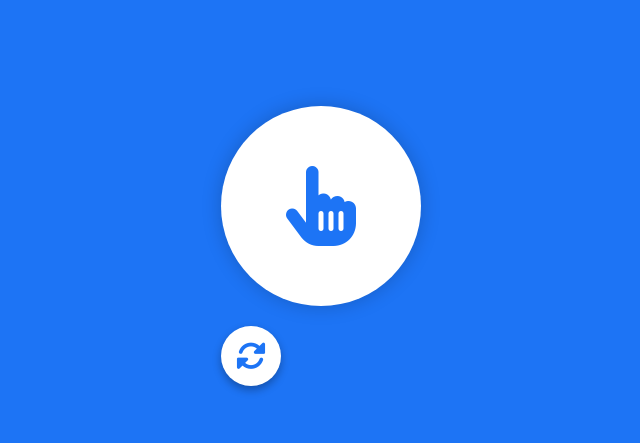
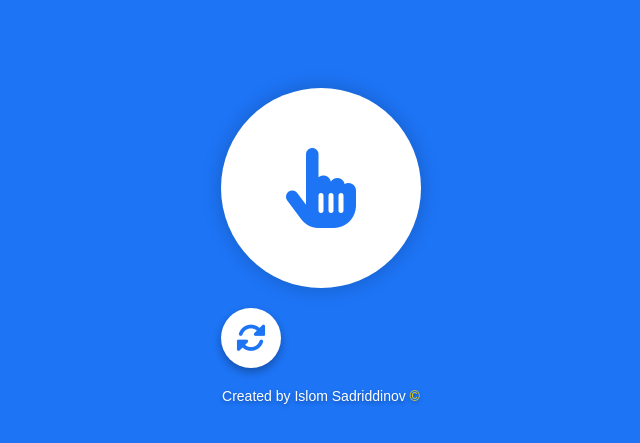
Before and after one commit to itisislom/counting, a plain HTML site: page index.html in a window 1280 px wide. Shown: the part 197-640 px from the top of the page, without its empty margins (319-959 px from the left). Drawn offline with Linux system fonts and the light colour scheme.

Commit message:
Update index.html
Added my name

```diff
--- a/index.html
+++ b/index.html
@@ -12,6 +12,7 @@
             background-color: #1D74F5; /* Яркий синий цвет */
             height: 100vh;
             display: flex;
+            flex-direction: column; /* Вертикальное выравнивание */
             justify-content: center;
             align-items: center;
             font-family: Arial, sans-serif;
@@ -74,6 +75,15 @@
             0% { transform: rotate(0deg); }
             100% { transform: rotate(360deg); }
         }
+        .footer {
+            margin-top: 20px;
+            font-size: 14px;
+            color: #FFFFFF;
+            text-shadow: 0 2px 4px rgba(0, 0, 0, 0.3);
+        }
+        .footer span {
+            color: #FFD700; /* Золотой цвет для символа © */
+        }
     </style>
 </head>
 <body>
@@ -84,6 +94,9 @@
         </div>
         <div class="reset" id="reset">
             <i class="fas fa-sync-alt"></i> <!-- Иконка сброса -->
+        </div>
+        <div class="footer">
+            Created by Islom Sadriddinov <span>&copy;</span>
         </div>
     </div>
 
```
